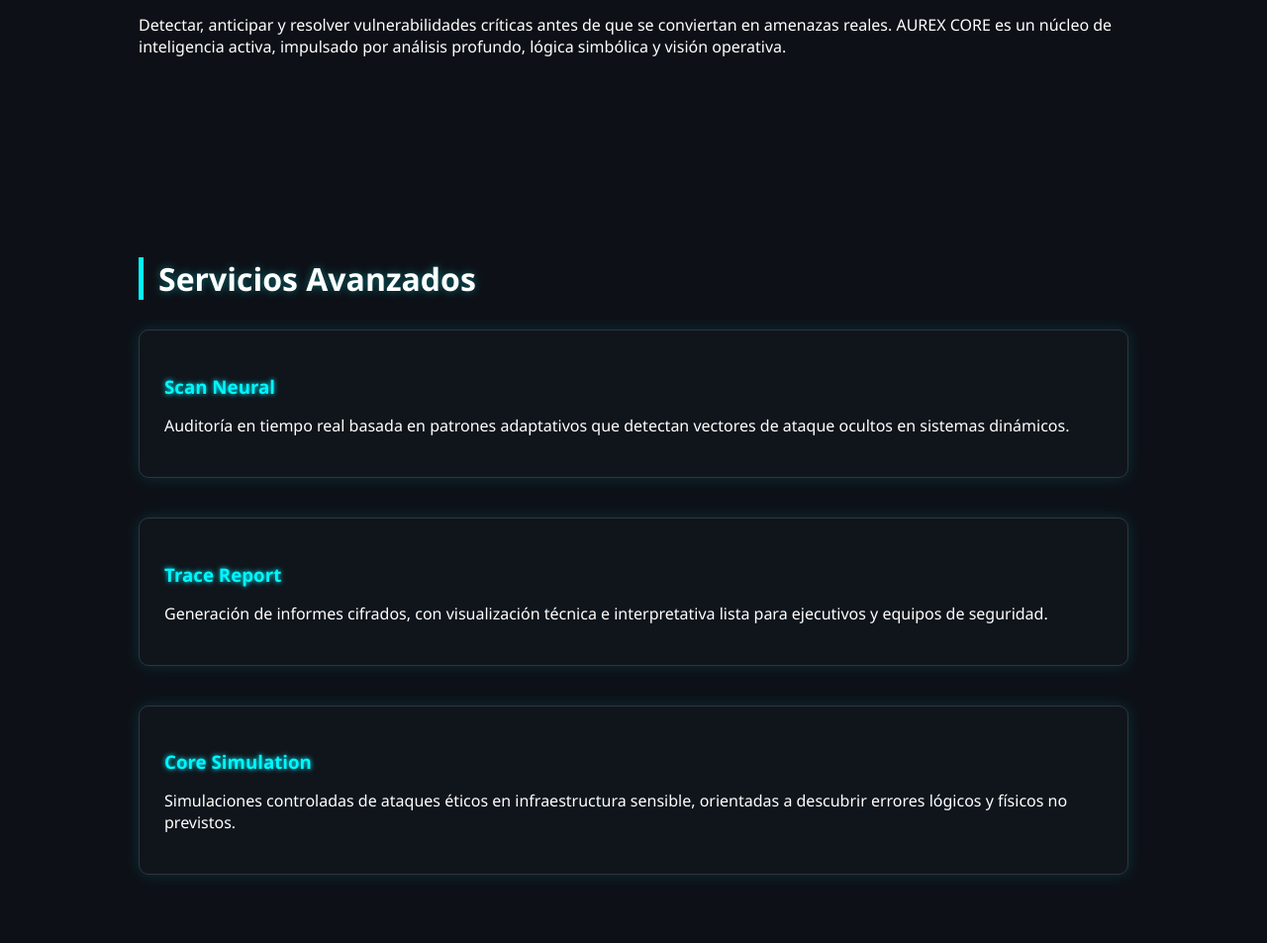
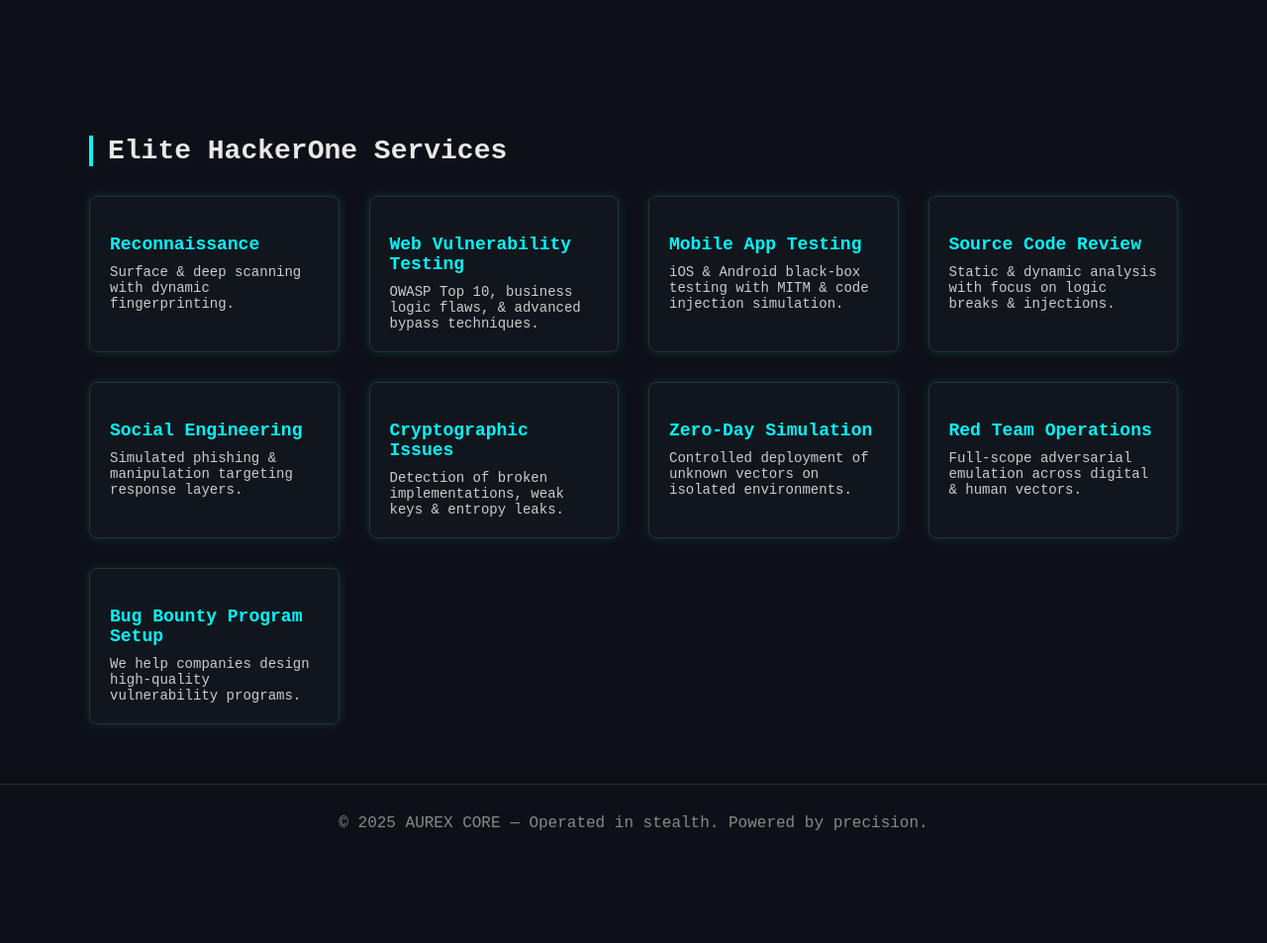
Before and after one commit to JMR-Independent/aurexcore.github.io, a plain HTML site: page index.html in a window 1280 px wide. Shown: the part 628-1581 px from the top of the page at 99% size. After the commit the page ends 1499 px from the top, so only its background shows below. Drawn offline with Linux system fonts and the light colour scheme.

Commit message:
Update index.html

```diff
--- a/index.html
+++ b/index.html
@@ -1,216 +1,176 @@
-
 <!DOCTYPE html>
-<html lang="es">
+<html lang="en">
 <head>
   <meta charset="UTF-8" />
-  <meta name="viewport" content="width=device-width, initial-scale=1.0"/>
-  <title>AUREX CORE – Cyber Intelligence</title>
+  <title>AUREX CORE – Offensive Cyber Intelligence</title>
+  <meta name="viewport" content="width=device-width, initial-scale=1.0" />
   <style>
     body {
       margin: 0;
-      font-family: 'Segoe UI', monospace;
-      background-color: #0d1117;
-      color: #ffffff;
+      font-family: 'Courier New', monospace;
+      background: #0d1117;
+      color: #e8e8e8;
       overflow-x: hidden;
     }
-
     header {
       display: flex;
+      align-items: center;
       justify-content: space-between;
-      align-items: center;
+      padding: 20px 40px;
       background-color: #161b22;
-      padding: 20px 40px;
       border-bottom: 1px solid #2f363e;
-      box-shadow: 0 0 10px #00f7ff40;
+      box-shadow: 0 0 12px #00f7ff40;
     }
-
     header img {
-      height: 60px;
+      height: 50px;
     }
-
     nav a {
       color: #00f7ff;
+      margin: 0 10px;
       text-decoration: none;
-      margin: 0 15px;
-      font-weight: 500;
+      font-weight: bold;
     }
-
-    nav a:hover {
-      color: #ffffff;
-      text-shadow: 0 0 8px #00f7ff;
+    .hero {
+      background: linear-gradient(to right, #0d1117, #121923);
+      padding: 100px 20px 80px;
+      text-align: center;
+      position: relative;
     }
-
-    .hero {
-      text-align: center;
-      padding: 120px 20px 80px;
-      background: linear-gradient(to right, #0d1117, #1f1f1f);
-    }
-
     .hero h1 {
       font-size: 48px;
+      color: #00f7ff;
       margin-bottom: 10px;
-      color: #00f7ff;
-      text-shadow: 0 0 10px #00f7ff;
     }
-
     .hero p {
-      font-size: 20px;
+      font-size: 18px;
       color: #a0a0a0;
       max-width: 600px;
       margin: 0 auto;
     }
-
-    section {
-      padding: 80px 40px;
-      max-width: 1000px;
+    .section {
+      padding: 60px 30px;
+      max-width: 1100px;
       margin: auto;
-      opacity: 0;
-      transform: translateY(50px);
-      transition: all 0.8s ease-out;
     }
-
-    section.visible {
-      opacity: 1;
-      transform: translateY(0);
+    .section-title {
+      font-size: 28px;
+      margin-bottom: 30px;
+      border-left: 4px solid #00f7ff;
+      padding-left: 15px;
     }
-
-    .section-title {
-      font-size: 32px;
-      margin-bottom: 30px;
-      border-left: 5px solid #00f7ff;
-      padding-left: 15px;
-      text-shadow: 0 0 8px #00f7ff60;
+    .services-grid {
+      display: grid;
+      grid-template-columns: repeat(auto-fit, minmax(240px, 1fr));
+      gap: 30px;
     }
-
-    .feature-advanced {
-      background-color: #10151c;
-      padding: 25px;
-      border-radius: 10px;
-      border: 1px solid #2e3540;
-      box-shadow: 0 0 15px #00f7ff20;
-      margin-bottom: 40px;
-      opacity: 0;
-      transform: translateX(-80px);
-      transition: all 1s ease;
+    .card {
+      background-color: #11161d;
+      border: 1px solid #2a3038;
+      border-radius: 8px;
+      padding: 20px;
+      box-shadow: 0 0 10px #00f7ff20;
+      transition: 0.3s;
     }
-
-    .feature-advanced.visible {
-      opacity: 1;
-      transform: translateX(0);
+    .card:hover {
+      transform: scale(1.03);
+      box-shadow: 0 0 20px #00f7ff60;
     }
-
-    .feature-advanced h3 {
+    .card h3 {
       color: #00f7ff;
+      font-size: 18px;
       margin-bottom: 10px;
-      text-shadow: 0 0 5px #00f7ff;
     }
-
-    .contact-form {
-      display: flex;
-      flex-direction: column;
-      gap: 15px;
+    .card p {
+      font-size: 14px;
+      color: #ccc;
+      margin: 0;
     }
-
-    .contact-form input, .contact-form textarea {
-      background-color: #0f131a;
-      border: 1px solid #2e3540;
-      padding: 12px;
-      color: white;
-      border-radius: 5px;
-      font-family: monospace;
-    }
-
-    .contact-form button {
-      background-color: #00f7ff;
-      border: none;
-      padding: 12px;
-      font-weight: bold;
-      cursor: pointer;
-      border-radius: 5px;
-      box-shadow: 0 0 10px #00f7ff50;
-    }
-
     footer {
       text-align: center;
       padding: 30px;
-      background-color: #161b22;
-      color: #777;
-      border-top: 1px solid #2e3540;
+      color: #888;
+      background-color: #0d1117;
+      border-top: 1px solid #2a2a2a;
     }
   </style>
 </head>
 <body>
+
   <header>
     <img src="2D568C1D-0ECB-4BF0-AF67-D7FCD6AF286F.png" alt="Aurex Core Logo">
     <nav>
-      <a href="#mission">Misión</a>
-      <a href="#services">Servicios</a>
-      <a href="#contact">Contacto</a>
+      <a href="#services">Services</a>
+      <a href="#mission">Mission</a>
     </nav>
   </header>
 
   <div class="hero">
     <h1>AUREX CORE</h1>
-    <p>Precisión quirúrgica en detección de vulnerabilidades. Nuestra fuerza: lo que otros no pueden ver.</p>
+    <p>Precision. Stealth. Execution. We don’t follow threats — we find them first.</p>
   </div>
 
-  <section id="mission">
-    <h2 class="section-title">Misión Estratégica</h2>
+  <section id="mission" class="section">
+    <h2 class="section-title">Strategic Cyber Mission</h2>
     <p>
-      Detectar, anticipar y resolver vulnerabilidades críticas antes de que se conviertan en amenazas reales.
-      AUREX CORE es un núcleo de inteligencia activa, impulsado por análisis profundo, lógica simbólica y visión operativa.
+      AUREX CORE is a high-intensity vulnerability research unit. We operate with offensive intelligence, zero-day detection methods, and encrypted simulation systems. Our reports are surgical, our operations invisible, and our discoveries — undeniable.
     </p>
   </section>
 
-  <section id="services">
-    <h2 class="section-title">Servicios Avanzados</h2>
+  <section id="services" class="section">
+    <h2 class="section-title">Elite HackerOne Services</h2>
+    <div class="services-grid">
 
-    <div class="feature-advanced">
-      <h3>Scan Neural</h3>
-      <p>Auditoría en tiempo real basada en patrones adaptativos que detectan vectores de ataque ocultos en sistemas dinámicos.</p>
-    </div>
+      <div class="card">
+        <h3>Reconnaissance</h3>
+        <p>Surface & deep scanning with dynamic fingerprinting.</p>
+      </div>
 
-    <div class="feature-advanced">
-      <h3>Trace Report</h3>
-      <p>Generación de informes cifrados, con visualización técnica e interpretativa lista para ejecutivos y equipos de seguridad.</p>
-    </div>
+      <div class="card">
+        <h3>Web Vulnerability Testing</h3>
+        <p>OWASP Top 10, business logic flaws, & advanced bypass techniques.</p>
+      </div>
 
-    <div class="feature-advanced">
-      <h3>Core Simulation</h3>
-      <p>Simulaciones controladas de ataques éticos en infraestructura sensible, orientadas a descubrir errores lógicos y físicos no previstos.</p>
+      <div class="card">
+        <h3>Mobile App Testing</h3>
+        <p>iOS & Android black-box testing with MITM & code injection simulation.</p>
+      </div>
+
+      <div class="card">
+        <h3>Source Code Review</h3>
+        <p>Static & dynamic analysis with focus on logic breaks & injections.</p>
+      </div>
+
+      <div class="card">
+        <h3>Social Engineering</h3>
+        <p>Simulated phishing & manipulation targeting response layers.</p>
+      </div>
+
+      <div class="card">
+        <h3>Cryptographic Issues</h3>
+        <p>Detection of broken implementations, weak keys & entropy leaks.</p>
+      </div>
+
+      <div class="card">
+        <h3>Zero-Day Simulation</h3>
+        <p>Controlled deployment of unknown vectors on isolated environments.</p>
+      </div>
+
+      <div class="card">
+        <h3>Red Team Operations</h3>
+        <p>Full-scope adversarial emulation across digital & human vectors.</p>
+      </div>
+
+      <div class="card">
+        <h3>Bug Bounty Program Setup</h3>
+        <p>We help companies design high-quality vulnerability programs.</p>
+      </div>
+
     </div>
   </section>
 
-  <section id="contact">
-    <h2 class="section-title">Contacto Directo</h2>
-    <form class="contact-form" onsubmit="sendMessage(); return false;">
-      <input type="text" id="name" placeholder="Tu nombre" required>
-      <input type="email" id="email" placeholder="Tu correo" required>
-      <textarea id="message" rows="5" placeholder="Mensaje" required></textarea>
-      <button type="submit">Enviar Mensaje</button>
-    </form>
-  </section>
-
   <footer>
-    &copy; 2025 AUREX CORE. Todos los derechos reservados.
+    &copy; 2025 AUREX CORE — Operated in stealth. Powered by precision.
   </footer>
 
-  <script>
-    function sendMessage() {
-      const name = document.getElementById("name").value;
-      alert(`Gracias, ${name}. Tu mensaje fue recibido.`);
-    }
-
-    const observer = new IntersectionObserver(entries => {
-      entries.forEach(entry => {
-        if (entry.isIntersecting) {
-          entry.target.classList.add('visible');
-        }
-      });
-    });
-
-    document.querySelectorAll('section').forEach(section => observer.observe(section));
-    document.querySelectorAll('.feature-advanced').forEach(item => observer.observe(item));
-  </script>
 </body>
 </html>
```
